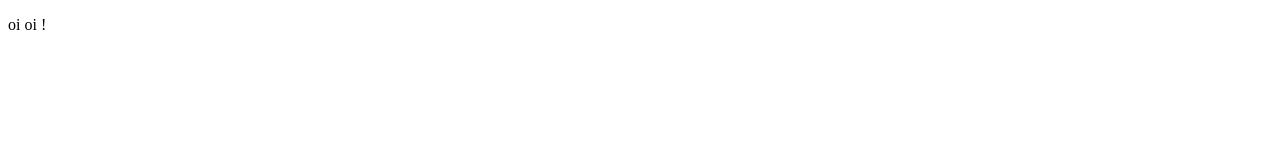
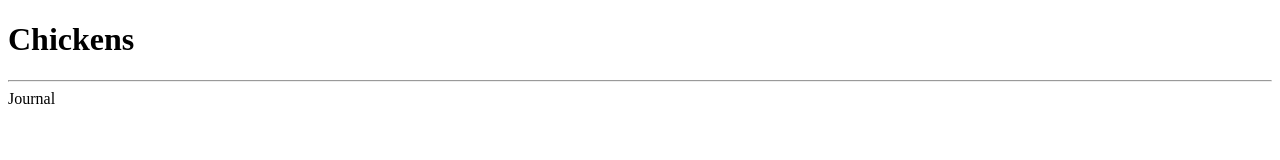
Before and after one commit to lefishy/chickens, a plain HTML site: page index.html in a window 1280 px wide. Drawn offline with nearby package versions, Linux system fonts and the light colour scheme.

Commit message:
begining the layout

```diff
--- a/index.html
+++ b/index.html
@@ -4,9 +4,27 @@
     <meta charset="UTF-8">
     <meta name="viewport" content="width=device-width, initial-scale=1.0">
     <meta http-equiv="X-UA-Compatible" content="ie=edge">
-    <title>Document</title>
+    <title>Chickens</title>
+    <script src="https://code.jquery.com/jquery-3.3.1.slim.min.js" integrity="sha384-q8i/X+965DzO0rT7abK41JStQIAqVgRVzpbzo5smXKp4YfRvH+8abtTE1Pi6jizo" crossorigin="anonymous"></script>
+    <script src="https://cdnjs.cloudflare.com/ajax/libs/popper.js/1.14.7/umd/popper.min.js" integrity="sha384-UO2eT0CpHqdSJQ6hJty5KVphtPhzWj9WO1clHTMGa3JDZwrnQq4sF86dIHNDz0W1" crossorigin="anonymous"></script>
+    <script src="https://stackpath.bootstrapcdn.com/bootstrap/4.3.1/js/bootstrap.min.js" integrity="sha384-JjSmVgyd0p3pXB1rRibZUAYoIIy6OrQ6VrjIEaFf/nJGzIxFDsf4x0xIM+B07jRM" crossorigin="anonymous"></script>
 </head>
 <body>
-    <p>oi oi !</p>
+    <div class="container">
+        <h1>Chickens</h1>
+        <hr />
+        <div class="row">
+            <div class="col">
+                <div class="card">
+                    <div class="card-header">
+                        Journal
+                    </div>
+                    <div class="card-body">
+                        <p class="card-text" id="journal-text"></p>
+                    </div>
+                </div>
+            </div>
+        </div>
+    </div>
 </body>
 </html>
```
